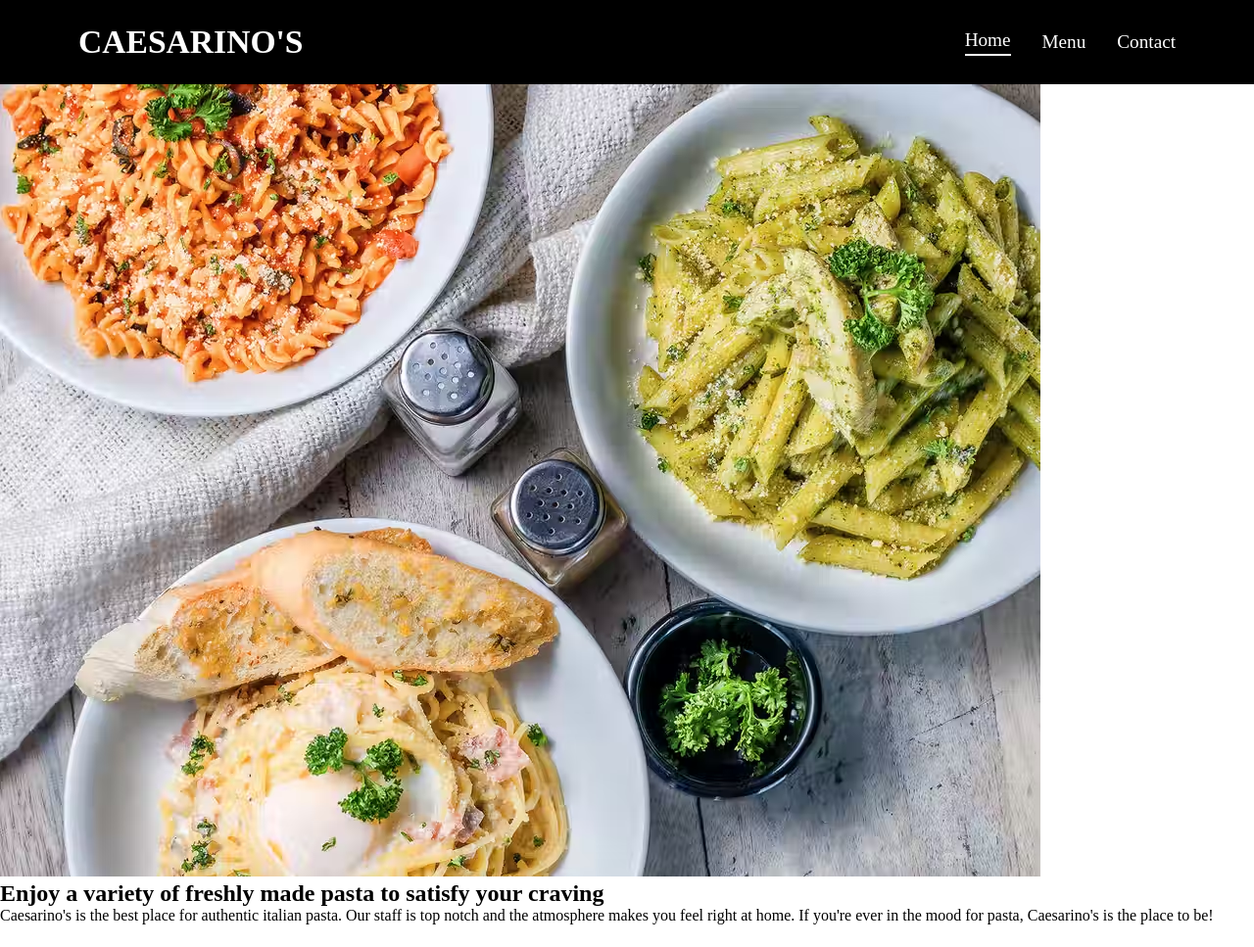
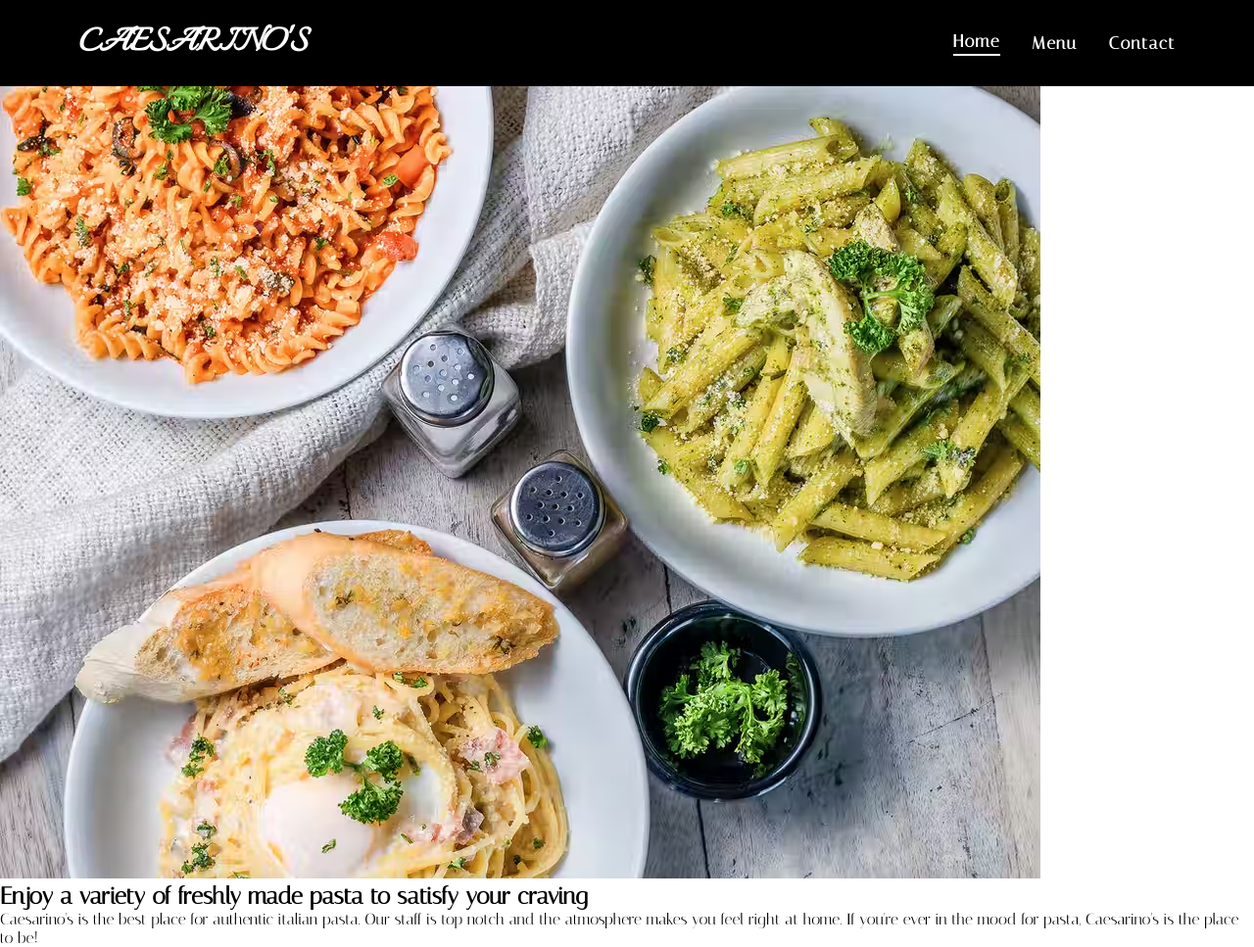
Before and after one commit to cganzon/odin-restaurant-page, a website built with webpack: page dist/index.html in a window 1280 px wide. Shown: the whole page at 98% size. Before the commit the page ends 944 px from the top, so only its background shows below. Built offline with Linux system fonts and the light colour scheme.

Commit message:
configure font management

```diff
--- a/package.json
+++ b/package.json
@@ -22,6 +22,7 @@
     "file-loader": "^6.2.0",
     "html-webpack-plugin": "^5.5.0",
     "style-loader": "^3.3.1",
+    "url-loader": "^4.1.1",
     "webpack": "^5.73.0",
     "webpack-cli": "^4.10.0"
   }
--- a/src/css/styles.css
+++ b/src/css/styles.css
@@ -1,9 +1,23 @@
+@font-face {
+    font-family: "italianno-regular";
+    src: url("../fonts/Italianno-Regular.ttf");
+}
+
+@font-face {
+    font-family: "italiana-regular";
+    src: url("../fonts/Italiana-Regular.ttf");
+}
+
 *,
 *::before,
 *::after {
     margin: 0;
     padding: 0;
     box-sizing: border-box;
+}
+
+body {
+    font-family: "italiana-regular";
 }
 
 ul {
@@ -16,8 +30,9 @@ ul {
 }
 
 .restaurant-name {
+    font-family: "italianno-regular";
     text-transform: uppercase;
-    font-size: 2.1rem;
+    font-size: 2.5rem;
 }
 
 .header {
@@ -25,7 +40,7 @@ ul {
     color: #fff;
     display: flex;
     justify-content: space-between;
-    padding: 1.5rem 5rem;
+    padding: 1.2rem 5rem;
 }
 
 .tabs {
@@ -36,7 +51,9 @@ ul {
 
 .tabs li {
     cursor: pointer;
-    font-size: 1.2rem;
+    font-size: 1.1rem;
+    font-weight: 600;
+    letter-spacing: 1.5px;
     transition: transform 0.15s;
 }
 
--- a/webpack.config.js
+++ b/webpack.config.js
@@ -7,6 +7,7 @@ module.exports = {
   output: {
     filename: "main.js",
     path: path.resolve(__dirname, "dist"),
+    clean: true,
   },
   plugins: [
     new HtmlWebpackPlugin({
@@ -31,6 +32,10 @@ module.exports = {
           },
         ],
       },
+      {
+        test: /\.(woff|woff2|eot|ttf|otf)$/i,
+        type: "asset/resource",
+      },
     ],
   },
 };
```
Also changed, not shown: dist/2d0e370dde5190d0d6a0.ttf (added), dist/af758e9e36a2222b1130.ttf (added), dist/main.js, src/fonts/Italiana-Regular.ttf (added), src/fonts/Italianno-Regular.ttf (added), 1 other file.
